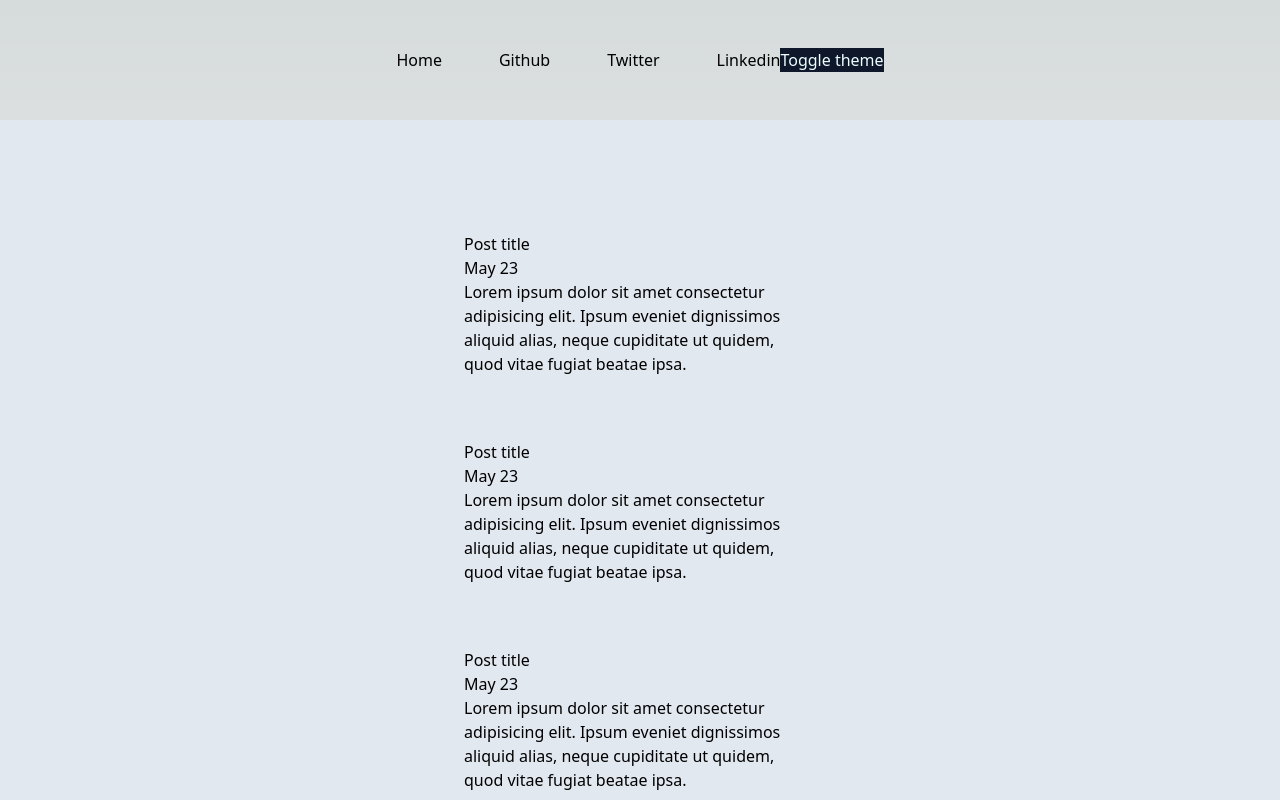
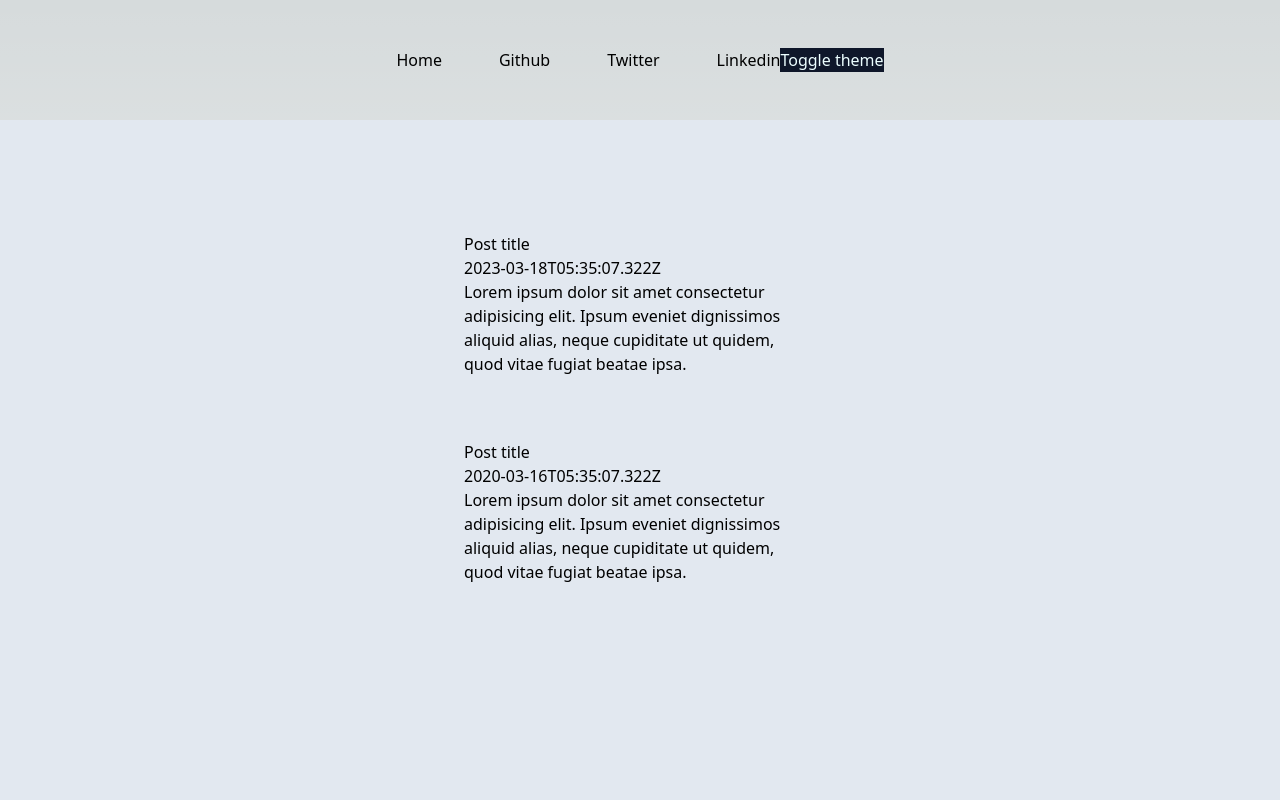
Before and after one commit to Fr33yr/blog-2023, a Next.js app: page / in a window 1280 px wide. Shown: the top 800 px of the page. Built offline with nearby package versions, Linux system fonts and the light colour scheme.

Commit message:
array of posts

```diff
--- a/app/page.tsx
+++ b/app/page.tsx
@@ -1,13 +1,28 @@
-import Image from "next/image";
-import {PostLink} from '../components/index'
+import { PostLink } from "../components/index";
+import { getAllPosts } from "./services/api";
 
 export default function Home() {
+  const posts = getAllPosts([
+    "title",
+    "date",
+    "slug",
+    "author",
+    "coverImage",
+    "excerpt",
+  ]);
+
   return (
     <>
       <div className="flex flex-col gap-8">
-        <PostLink id="2" description="asd" title="asd" date="May 23"/>
-        <PostLink id="2" description="asd" title="asd" date="May 23"/>
-        <PostLink id="2" description="asd" title="asd" date="May 23"/>
+        {posts &&
+          posts.map((post) => (
+            <PostLink
+              id={post.slug}
+              description={post.excerpt}
+              title={post.title}
+              date={post.date}
+            />
+          ))}
       </div>
     </>
   );
```
